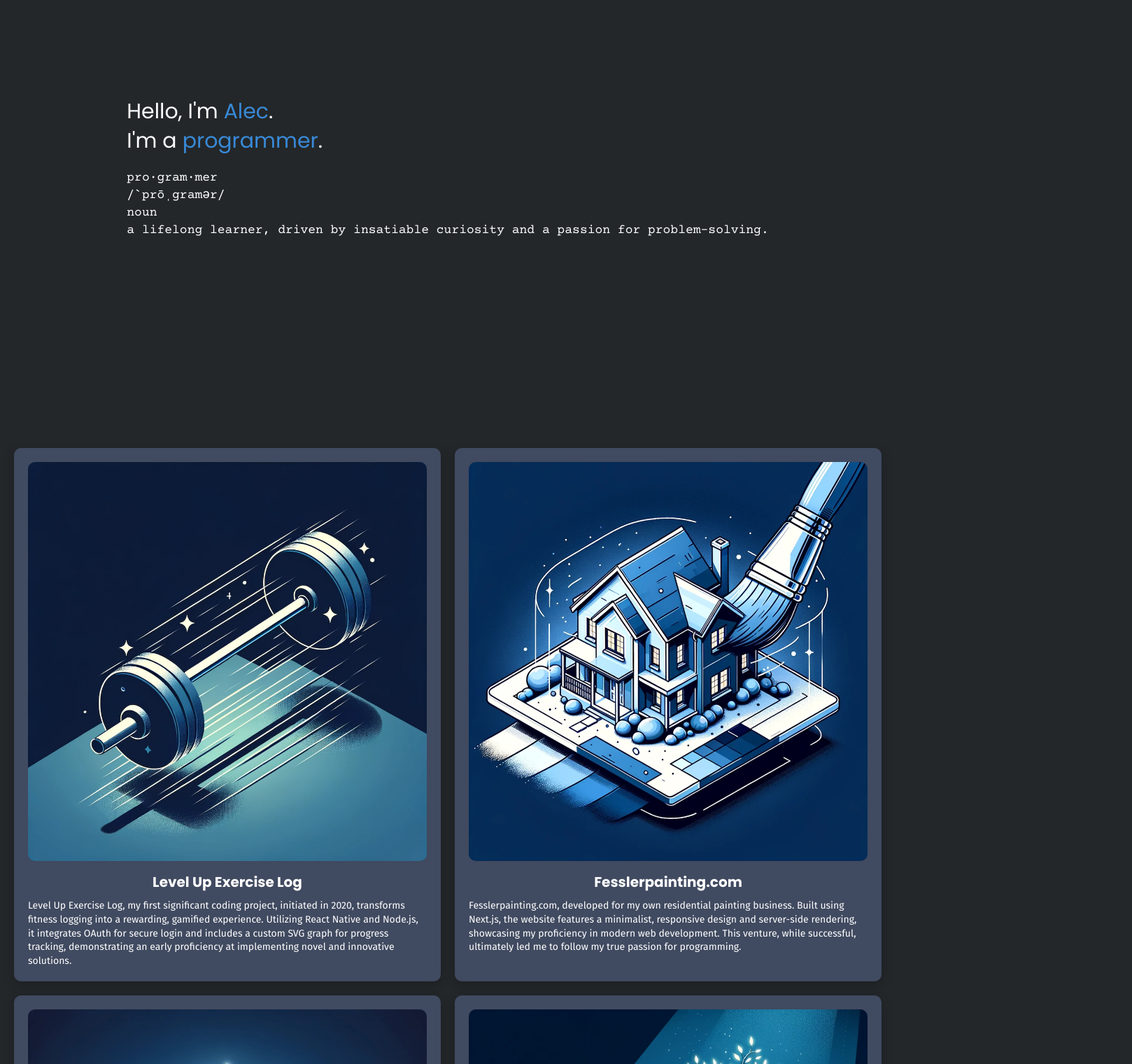
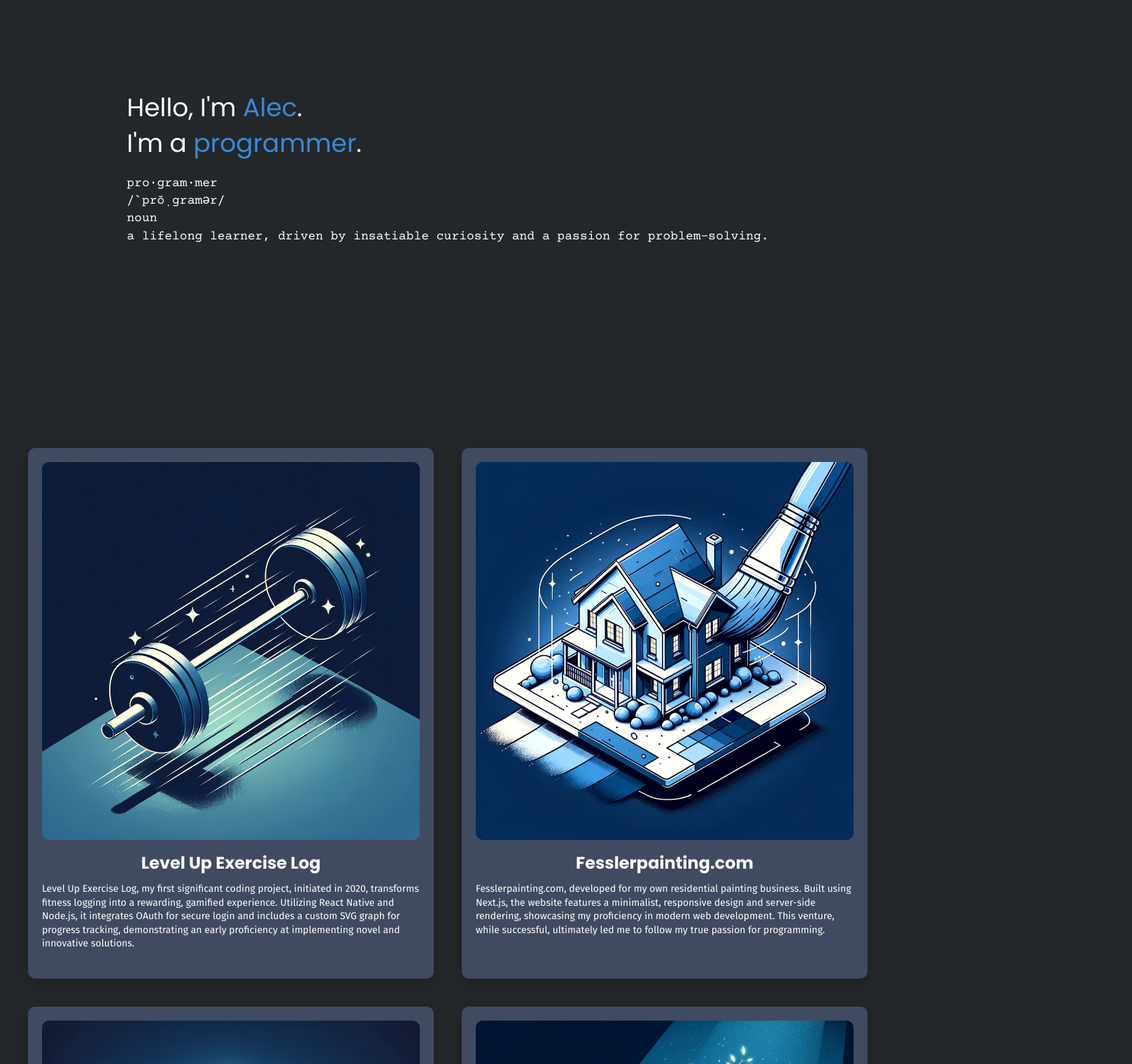
Before and after one commit to AlecFessler/dev-portfolio, a Next.js app: page / in a window 1280 px wide. Shown: the part 160-1680 px from the top of the page at 70% size, 1618 px wide, since content can reach past the window. Built offline with nearby package versions, Linux system fonts and the light colour scheme.

Commit message:
everything made responsive up to 425px width

```diff
--- a/src/components/projects/FlipManager.tsx
+++ b/src/components/projects/FlipManager.tsx
@@ -38,8 +38,8 @@ interface ElementDimensions {
 const FlipManagerContainer = styled.div<{ $side: 'left' | 'right' }>`
     position: relative;
     display: flex;
-    justify-content: ${({ $side }) => $side === 'left' ? 'flex-end' : 'flex-start'};
     align-items: center;
+    justify-content: center;
     perspective: 1000px;
     transform-style: preserve-3d;
     transition: var(--transition, 0);
@@ -56,6 +56,10 @@ const FlipManagerContainer = styled.div<{ $side: 'left' | 'right' }>`
     }
     &.flipRightBack {
         animation: flipRightBack ${FLIP_DURATION}s forwards;
+    }
+
+    @media (min-widt: 768px) {
+        justify-content: ${({ $side }) => $side === 'left' ? 'flex-end' : 'flex-start'};
     }
 `;
 
--- a/src/components/projects/ProjectCard.tsx
+++ b/src/components/projects/ProjectCard.tsx
@@ -32,6 +32,10 @@ const Title = styled.h3`
     @media (min-width: 375px) {
         font-size: ${({ theme }) => theme.fontSizes.large};
     }
+
+    @media (min-width: 425px) {
+        font-size: ${({ theme }) => theme.fontSizes.xlarge};
+    }
 `;
 
 const Description = styled.p`
--- a/src/components/projects/ProjectMedia.tsx
+++ b/src/components/projects/ProjectMedia.tsx
@@ -21,6 +21,11 @@ const MediaCaption = styled.p`
 
     @media (min-width: 375px) {
         padding: 7.5px;
+    }
+
+    @media (min-width: 425px) {
+        font-size: ${({ theme }) => theme.fontSizes.small};
+        padding: 10px;
     }
 `;
 
--- a/src/components/projects/ProjectMediaCarousel.tsx
+++ b/src/components/projects/ProjectMediaCarousel.tsx
@@ -17,6 +17,10 @@ const ButtonContainer = styled.div`
     @media (min-width: 375px) {
         padding: 7.5px;
     }
+
+    @media (min-width: 425px) {
+        padding: 10px;
+    }
 `;
 
 const CarouselButton = styled.button`
@@ -31,6 +35,10 @@ const CarouselButton = styled.button`
     @media (min-width: 375px) {
         font-size: ${({ theme }) => theme.fontSizes.regular};
     }
+
+    @media (min-width: 425px) {
+        font-size: ${({ theme }) => theme.fontSizes.large};
+    }
 `;
 
 const CloseModalButton = styled.button`
@@ -43,6 +51,10 @@ const CloseModalButton = styled.button`
 
     @media (min-width: 375px) {
         font-size: ${({ theme }) => theme.fontSizes.regular};
+    }
+
+    @media (min-width: 425px) {
+        font-size: ${({ theme }) => theme.fontSizes.large};
     }
 `;
 
@@ -67,9 +79,12 @@ transition: transform 0.3s ease-in-out;
 ${({ $isActive }) =>
     $isActive &&
     css`
-        transform: scale(1.2);
+        transform: scale(1.3);
     `
 }
+
+@media (min-width: 425px) {
+    margin: 0 7.5px;
 `;
 
 const ProjectMediaCarousel = ({ content, closeModal }: { content: React.ReactNode[], closeModal: () => void }) => {
--- a/src/components/sections/Hello.tsx
+++ b/src/components/sections/Hello.tsx
@@ -10,6 +10,10 @@ const StyledSection = styled.section`
     color: ${({ theme }) => theme.colors.text};
     text-align: left;
     padding: 0 2rem;
+
+    @media (min-width: 425px) {
+        padding: 0 4rem;
+    }
 `;
 
 const TextContainer = styled.div`
@@ -23,6 +27,10 @@ const GreetingText = styled.h1`
     margin-bottom: 2rem;
     font-weight: 400;
     font-size: ${({ theme }) => theme.fontSizes.xxlarge};
+
+    @media (min-width: 425px) {
+        font-size: ${({ theme }) => theme.fontSizes.xxxlarge};
+    }
 `;
 
 const Highlight = styled.span`
--- a/src/components/sections/Projects.tsx
+++ b/src/components/sections/Projects.tsx
@@ -25,6 +25,11 @@ const ProjectsSection = styled.section`
     background-color: ${({ theme }) => theme.colors.background};
     color: ${({ theme }) => theme.colors.text};
     padding: 0 2rem;
+
+    @media (min-width: 425px) {
+        padding: 0 4rem;
+        gap: 4rem;
+    }
 
     @media (min-width: 768px) {
         grid-template-columns: repeat(2, 1fr);
```
